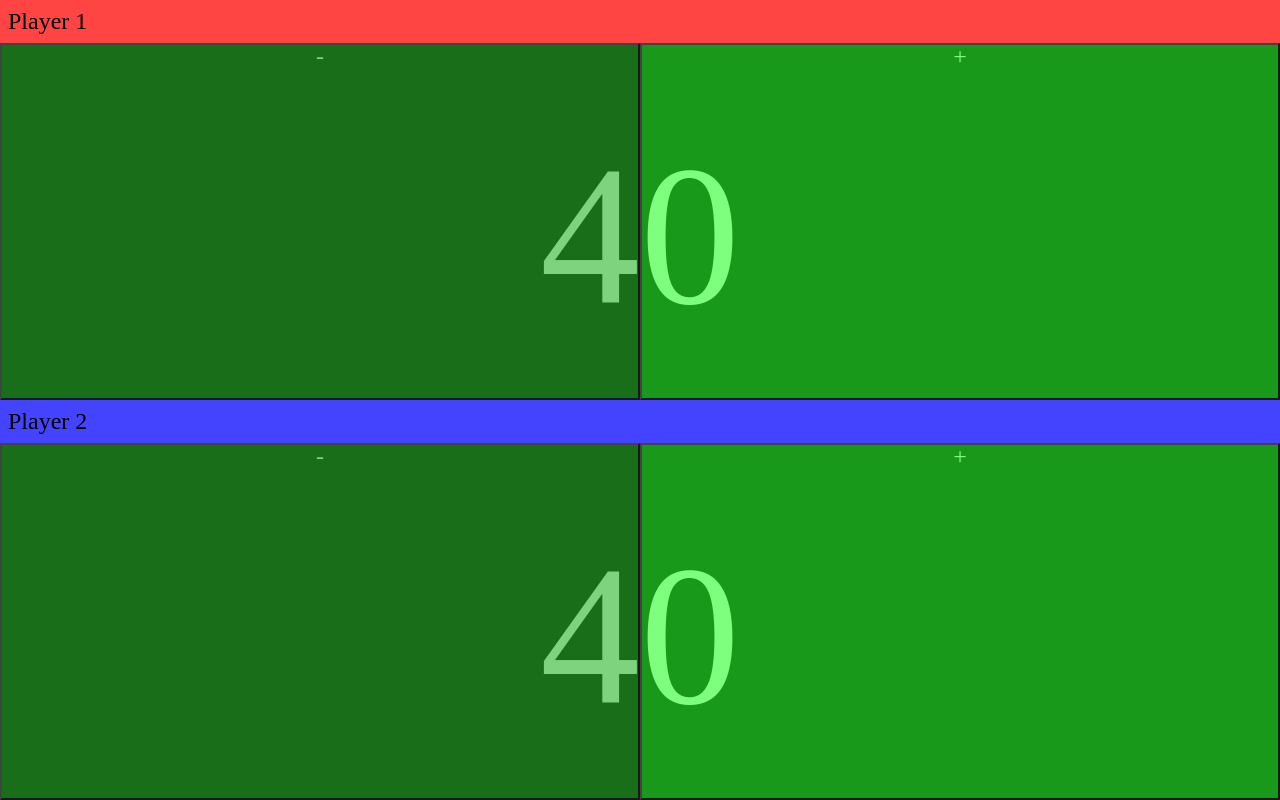
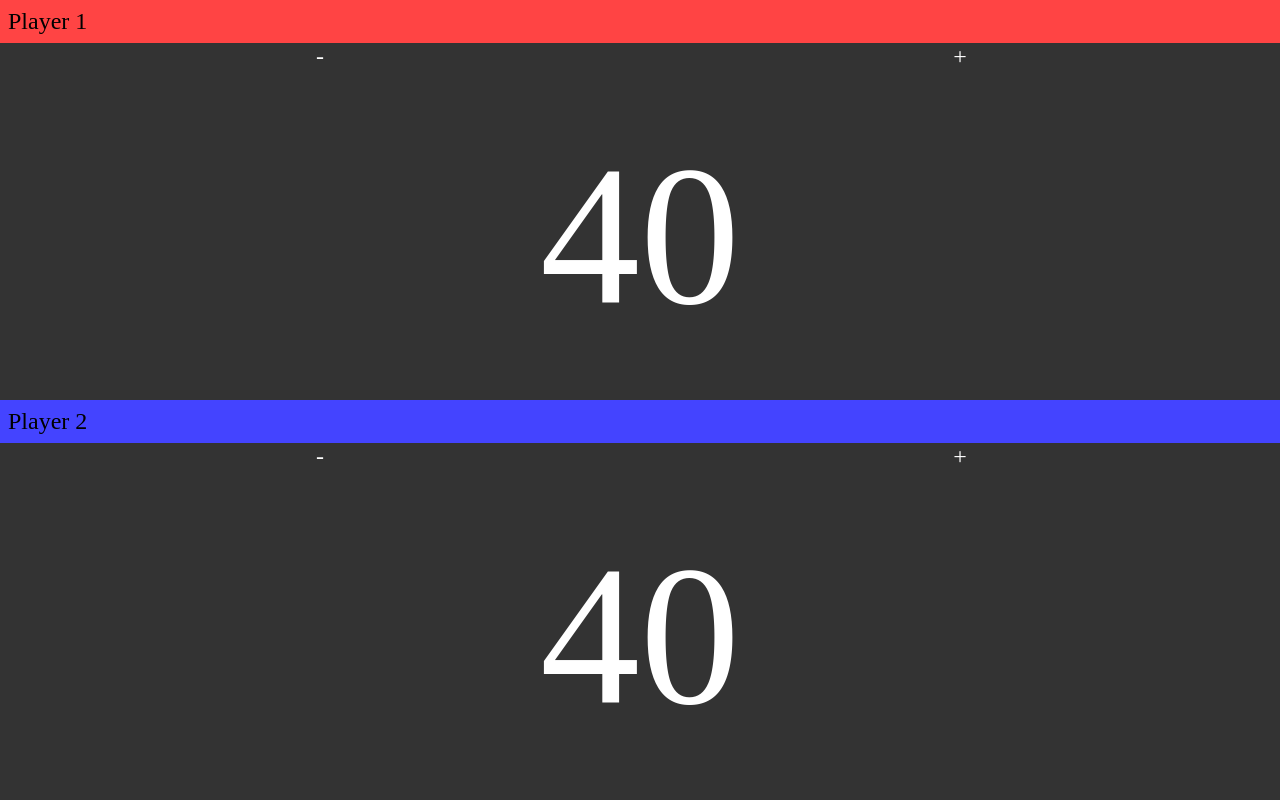
Before and after one commit to AceOfHeart5/game-life-tracker, a React (Vite) app: page / in a window 1280 px wide. Built offline with nearby package versions, Linux system fonts and the light colour scheme.

Commit message:
add logic to account for flipping opponent upside down

```diff
--- a/src/components/Player.tsx
+++ b/src/components/Player.tsx
@@ -4,6 +4,7 @@ import { playerAdjustScore, selectPlayerById } from "../state/playerSlice";
 
 interface PlayerProps {
     playerId: EntityId,
+    flip?: boolean,
 }
 
 const plusMinusStyle: React.CSSProperties = {
@@ -20,10 +21,10 @@ const scoreAdjustStyle: React.CSSProperties = {
     position: "absolute",
     width: "50%",
     height: "100%",
-    opacity: 0.5,
+    opacity: 0,
 };
 
-const Player = ({ playerId }: PlayerProps) => {
+const Player = ({ playerId, flip=false }: PlayerProps) => {
     const dispatch = useAppDispatch();
 
     const player = useAppSelector(s => selectPlayerById(s.players, playerId));
@@ -37,6 +38,7 @@ const Player = ({ playerId }: PlayerProps) => {
         flexGrow: 1,
         display: "flex",
         flexDirection: "column",
+        transform: flip ? "rotate(180deg)" : "",
     }}>
         <div style={{ padding: "8px" }}>
             <div style={{ fontSize: 24 }}>{player.name}</div>
--- a/src/components/PlayerList.tsx
+++ b/src/components/PlayerList.tsx
@@ -4,7 +4,14 @@ import Player from "./Player";
 
 const PlayerList = () => {
     const playerIds = useAppSelector(s => selectPlayerAllIds(s.players));
-    return playerIds.map(playerId => <Player key={playerId} playerId={playerId}/>);
+    const flipOpponent = false;
+    return playerIds.map((playerId, i) => {
+        return <Player
+            key={playerId}
+            playerId={playerId}
+            flip={playerIds.length === 2 && i === 0 && flipOpponent}
+        />;
+    });
 };
 
 export default PlayerList;
```
